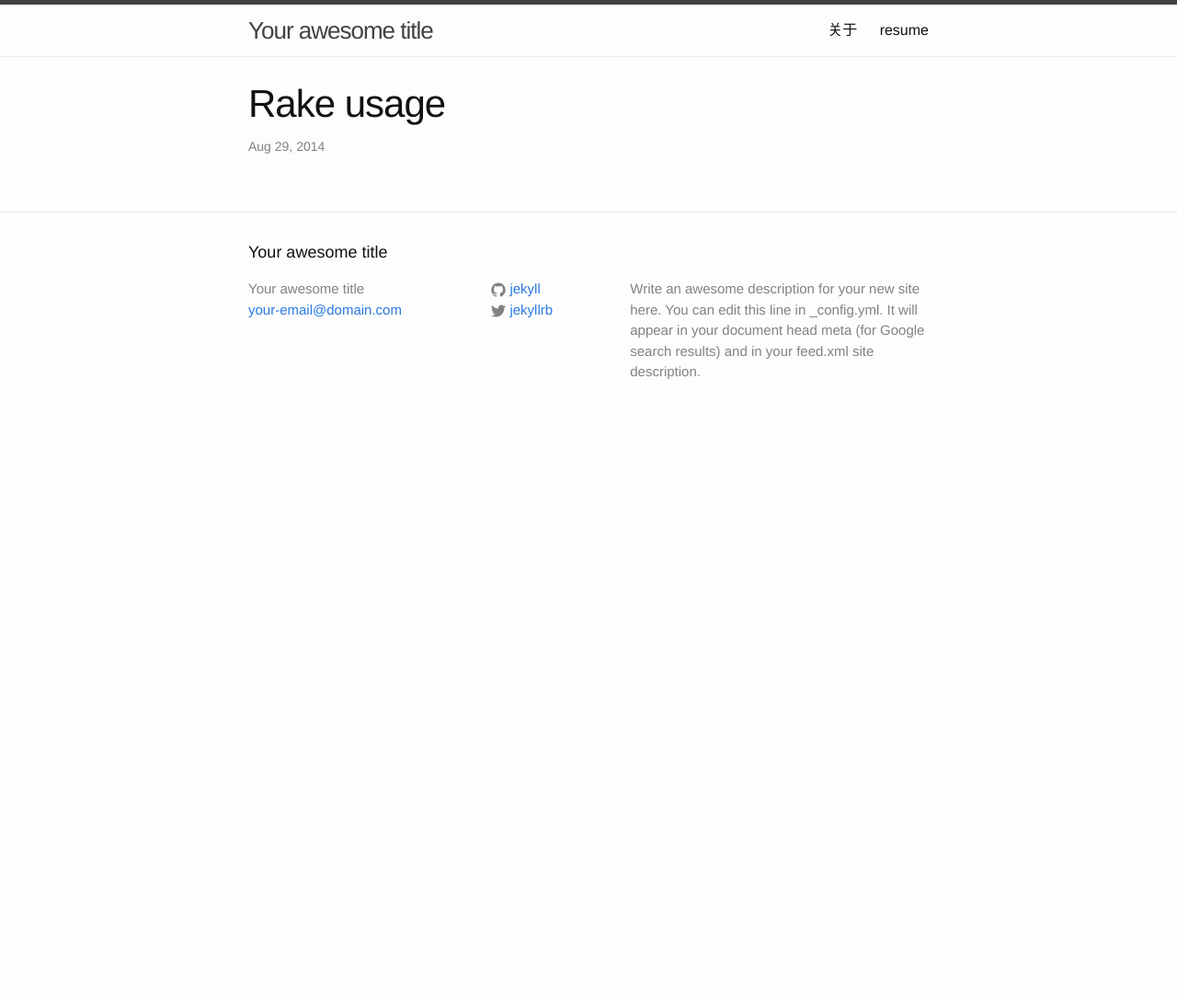
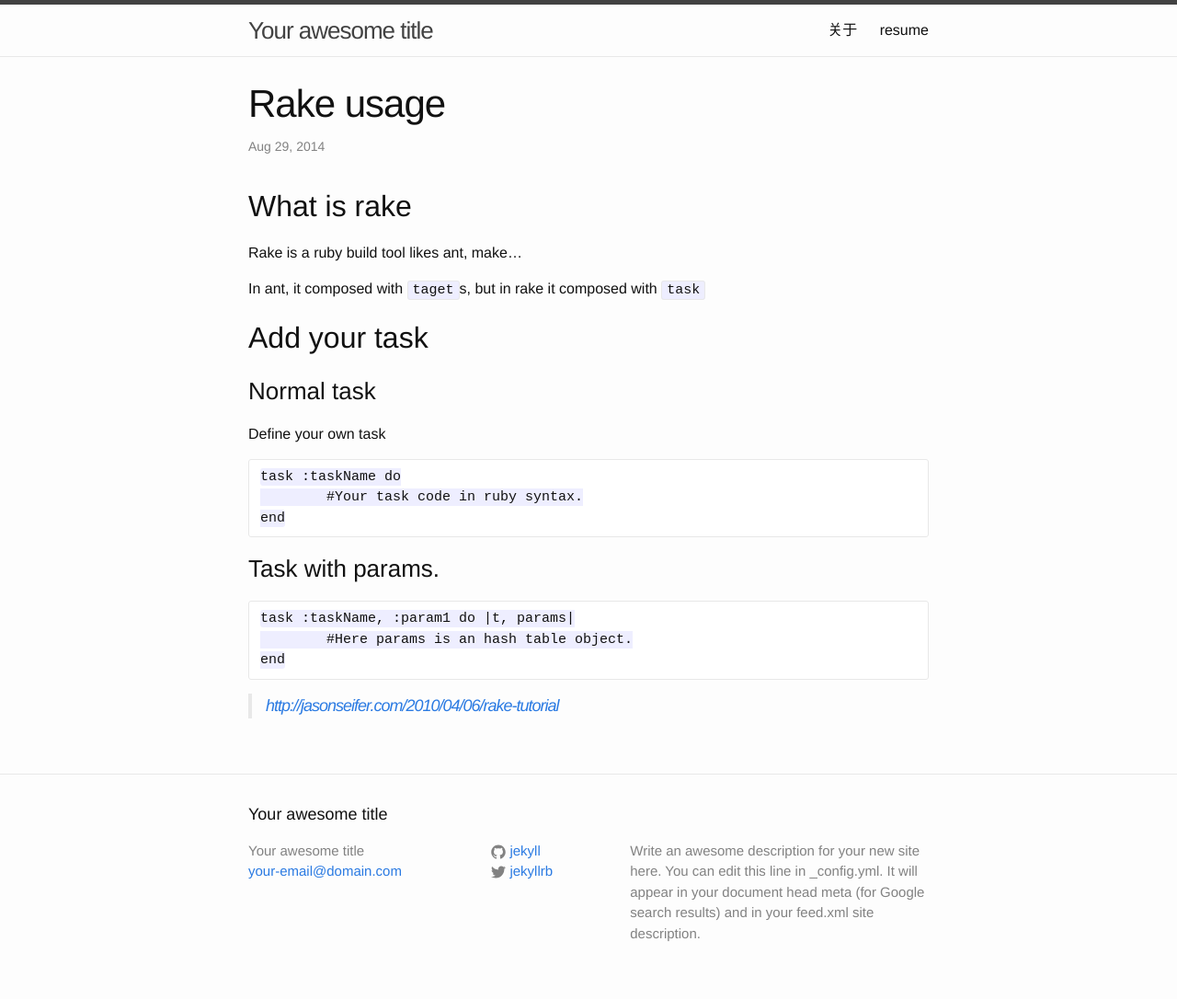
Before and after one commit to dehengxu/jekyll, a Jekyll site: the page built from _posts/2014-08-29-rake-usage.md, in a window 1280 px wide. Shown: the whole page at 92% size. Built offline with Jekyll 4.4.1, drawn with Linux system fonts in a browser that asks for light colours; before the commit the page ends 900 px from its top, so only the background shows below that.

Commit message:
post blog

````diff
--- a/_posts/2014-08-29-rake-usage.md
+++ b/_posts/2014-08-29-rake-usage.md
@@ -5,3 +5,29 @@ date: 2014-08-29 14:42:06 +0800
 comments: true
 categories:
 ---
+## What is rake
+
+Rake is a ruby build tool likes ant, make...
+
+In ant, it composed with `taget`s, but in rake it composed with `task`
+
+##Add your task
+
+### Normal task
+Define your own task
+```
+task :taskName do
+	#Your task code in ruby syntax.
+end
+```
+
+### Task with params.
+
+```
+task :taskName, :param1 do |t, params|
+	#Here params is an hash table object.
+end
+```
+
+
+> <http://jasonseifer.com/2010/04/06/rake-tutorial>
````
